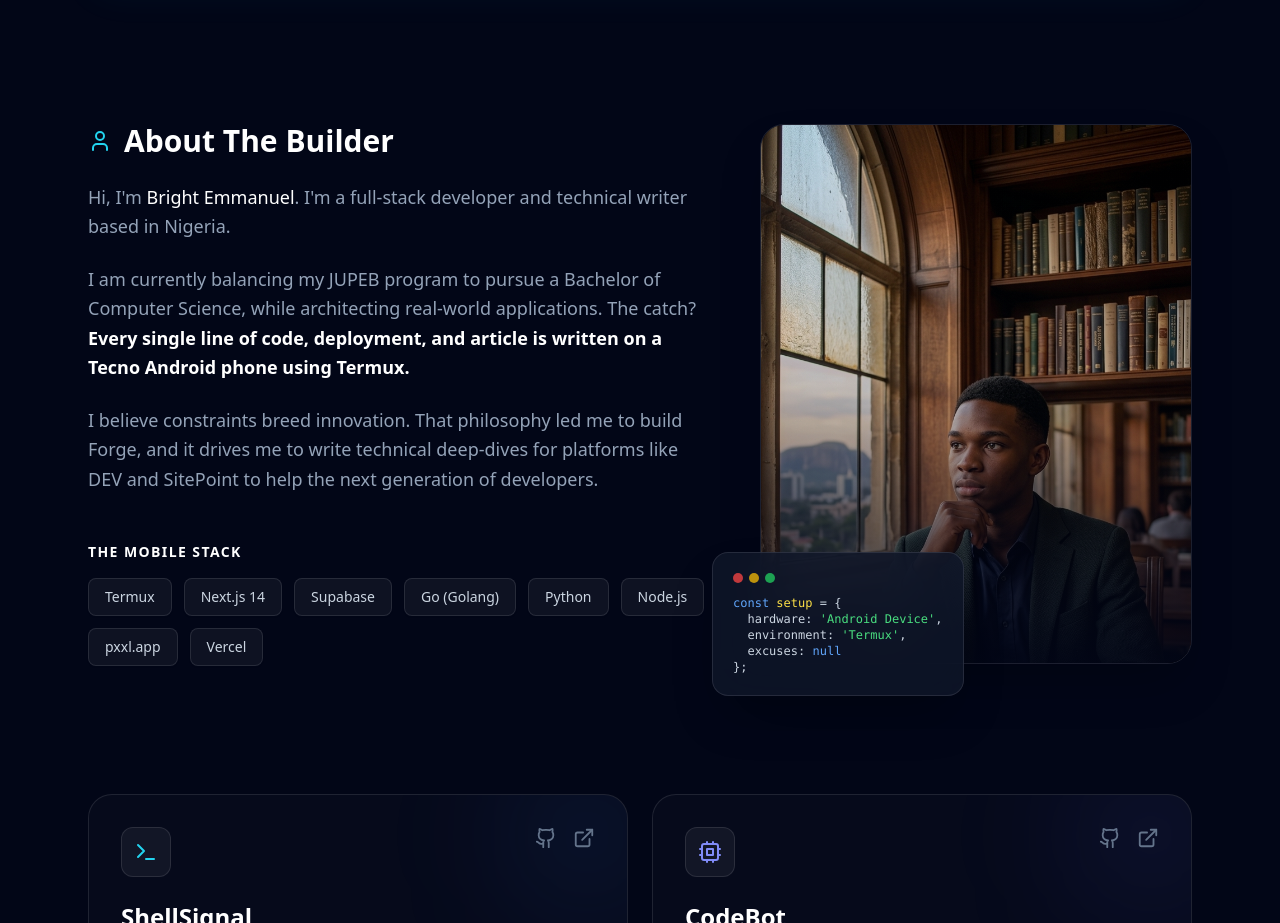
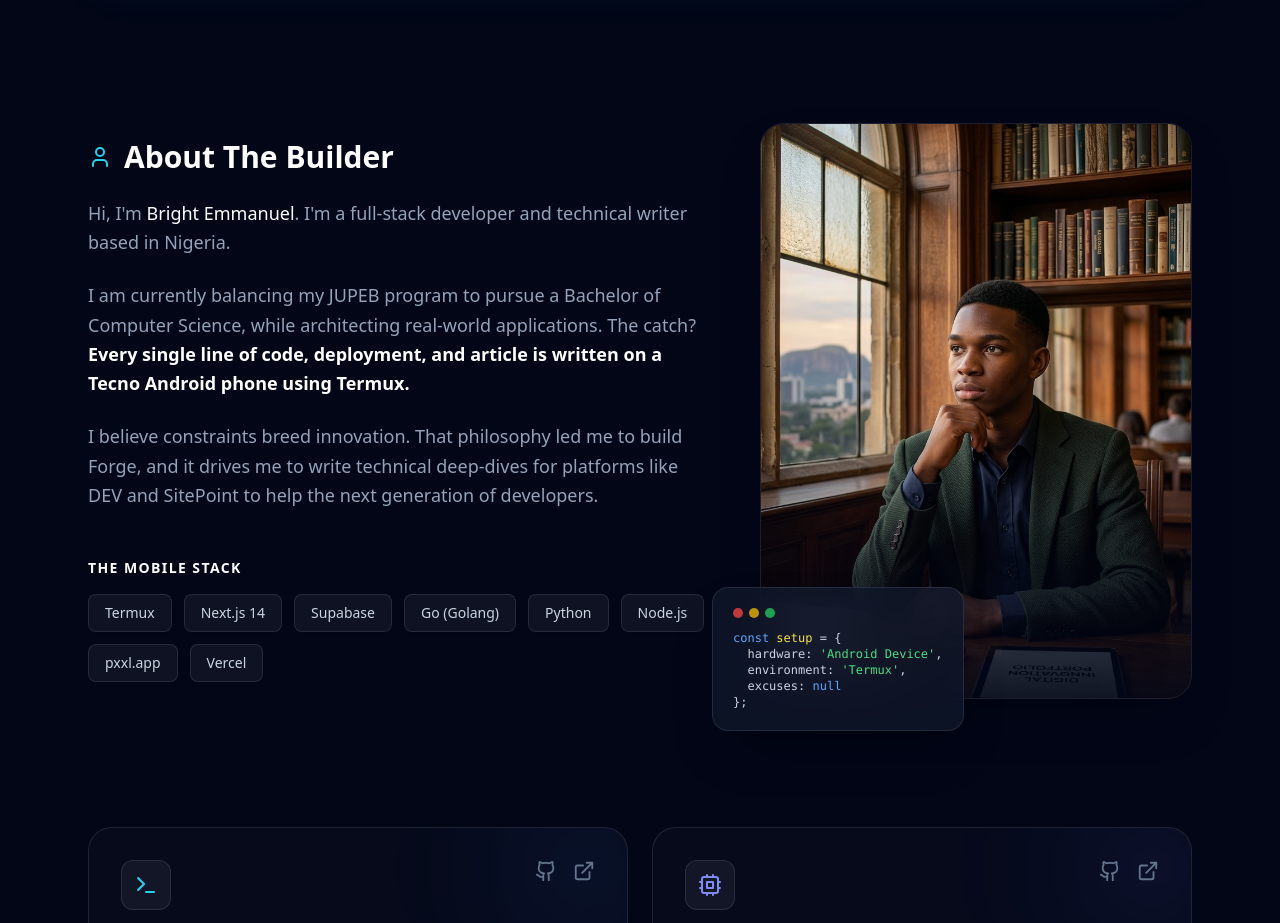
Before and after one commit to brighto7700/my_portfolio, a React (Vite) app: page / in a window 1280 px wide. Shown: the part 1520-2443 px from the top of the page. Built offline with nearby package versions, Linux system fonts and the light colour scheme.

Commit message:
Update App.jsx

```diff
--- a/App.jsx
+++ b/App.jsx
@@ -125,7 +125,7 @@ export default function App() {
           </div>
         </section>
 
-        {/* Redesigned About Section - Fixed Aspect Ratio & Privacy */}
+        {/* Redesigned About Section - Reverted to Tall Portrait */}
         <section id="about" className="mb-32 scroll-mt-32">
           <div className="grid md:grid-cols-12 gap-12 items-center">
 
@@ -160,14 +160,14 @@ export default function App() {
             <div className="md:col-span-5 relative group mt-10 md:mt-0">
               <div className="absolute -inset-4 bg-gradient-to-tr from-cyan-500/20 to-blue-500/20 blur-2xl rounded-3xl opacity-0 group-hover:opacity-100 transition duration-700"></div>
 
-              {/* FIXED IMAGE HEIGHT: Square on mobile, 4:5 on desktop */}
-              <div className="aspect-square md:aspect-[4/5] rounded-3xl overflow-hidden border border-white/10 relative z-10 shadow-2xl">
+              {/* RESTORED TALL PORTRAIT ASPECT RATIO */}
+              <div className="aspect-[3/4] rounded-3xl overflow-hidden border border-white/10 relative z-10 shadow-2xl">
                 <img
                   src={profilePhoto}
                   alt="Bright Emmanuel"
-                  className="w-full h-full object-cover object-top scale-100 group-hover:scale-105 transition-transform duration-700"
+                  className="w-full h-full object-cover scale-100 group-hover:scale-105 transition-transform duration-700"
                 />
-                <div className="absolute inset-0 bg-gradient-to-t from-slate-950/90 via-slate-950/20 to-transparent pointer-events-none"></div>
+                <div className="absolute inset-0 bg-gradient-to-t from-slate-950/90 via-transparent to-transparent pointer-events-none"></div>
               </div>
 
               <div className="absolute -bottom-8 -left-4 md:-left-12 bg-slate-900/80 backdrop-blur-xl border border-white/10 p-5 rounded-2xl shadow-2xl z-20 font-mono text-xs hover:-translate-y-2 transition-transform duration-500">
```
